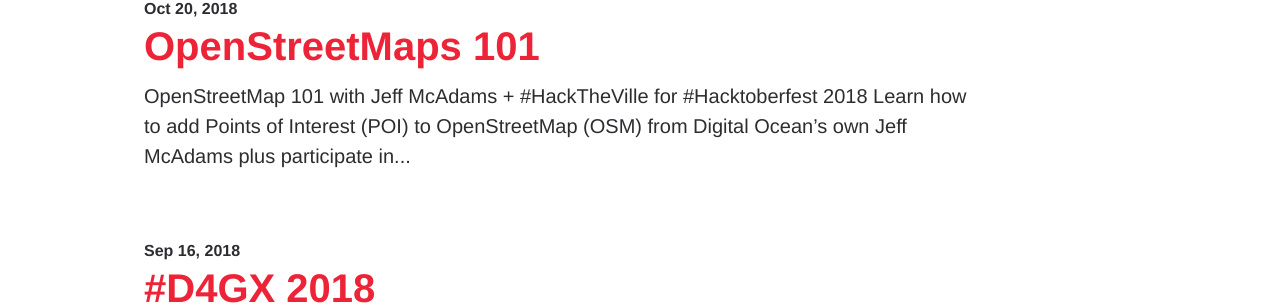
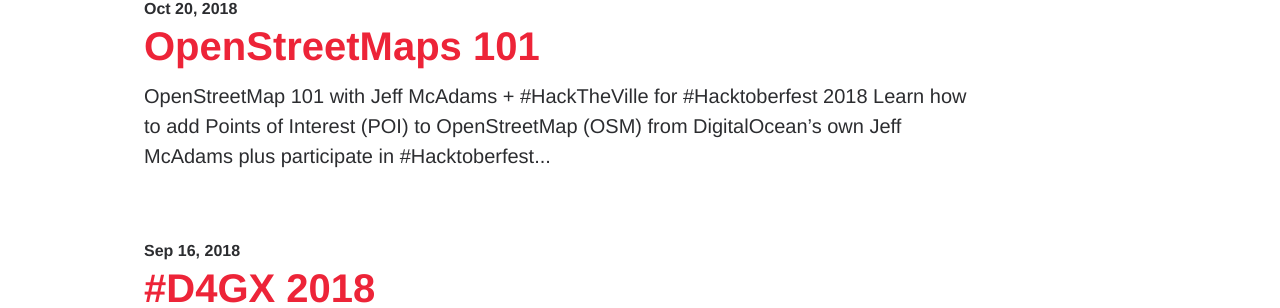
Before and after one commit to civicdata/civicdata.github.io, a Jekyll site: the page built from index.html, in a window 1280 px wide. Shown: the part 819-1127 px from the top of the page. Built offline with Jekyll 4.4.1, drawn with Linux system fonts in a browser that asks for light colours; comment, search, counter and statistics services are not loaded.

Commit message:
fix typo
update 'Digital Ocean' to 'DigitalOcean'

```diff
--- a/_posts/2018-10-20-Hacktoberfest.md
+++ b/_posts/2018-10-20-Hacktoberfest.md
@@ -16,7 +16,7 @@ creditlink: http://www.cividataalliance.org
 
 ### OpenStreetMap 101 with Jeff McAdams + &#35;HackTheVille for &#35;Hacktoberfest 2018
 
-Learn how to add Points of Interest (POI) to [__OpenStreetMap__](https://www.openstreetmap.org/){:target="_blank"} (OSM) from [__Digital Ocean's__](https://www.digitalocean.com){:target="_blank"} own Jeff McAdams plus participate in [__&#35;Hacktoberfest__](https://hacktoberfest.digitalocean.com){:target="_blank"} at this installment of &#35;HackTheVille.
+Learn how to add Points of Interest (POI) to [__OpenStreetMap__](https://www.openstreetmap.org/){:target="_blank"} (OSM) from [__DigitalOcean's__](https://www.digitalocean.com){:target="_blank"} own Jeff McAdams plus participate in [__&#35;Hacktoberfest__](https://hacktoberfest.digitalocean.com){:target="_blank"} at this installment of &#35;HackTheVille.
 
 __Please RSVP for this event:__ <a class="button" target="_blank" style="color: #2C2D30;font-weight: bold;border-radius: 3px; background: #00c9cf; padding: 10px;text-align:center; margin:0 auto;" alt="Register Here!" title="hackathon tickets" href="https://www.meetup.com/Civic-Data-Alliance/events/255169443/" target="_blank">RSVP here!</a>
 
```
